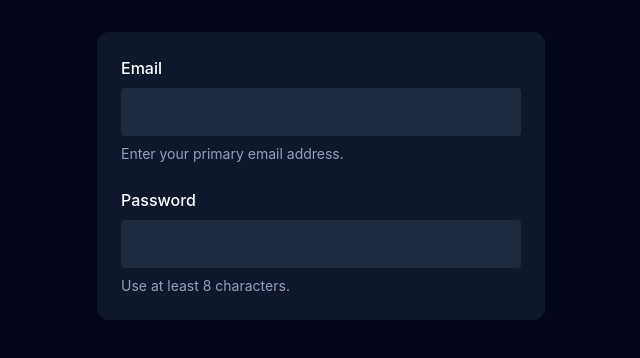
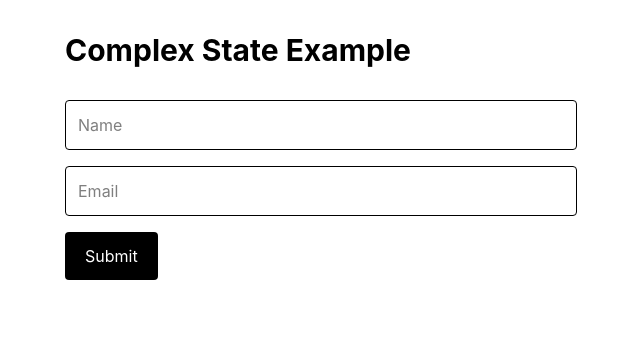
Before and after one commit to foysaliio/React-Mastery-Journey, a React (Vite) app: page / in a window 1280 px wide. Shown: the top 358 px of the page, without its empty margins (319-959 px from the left). Built offline with nearby package versions, Linux system fonts and the light colour scheme.

Commit message:
feat(react): explore complex state problems

```diff
--- a/src/App.tsx
+++ b/src/App.tsx
@@ -1,23 +1,90 @@
-import AccessibleField from "./Components/AccessibleField";
+import { useState } from "react";
 
-function App() {
+type UserForm = {
+  name: string;
+  email: string;
+};
+
+export default function App() {
+  const [form, setForm] = useState<UserForm>({
+    name: "",
+    email: "",
+  });
+
+  const [isSubmitting, setIsSubmitting] = useState(false);
+
+  const [error, setError] = useState<string | null>(null);
+
+  const [isSuccess, setIsSuccess] = useState(false);
+
+  function updateField(field: keyof UserForm, value: string) {
+    setForm((currentForm) => ({
+      ...currentForm,
+      [field]: value,
+    }));
+  }
+
+  async function handleSubmit() {
+    setIsSubmitting(true);
+    setError(null);
+    setIsSuccess(false);
+
+    try {
+      if (!form.name || !form.email) {
+        throw new Error("Name and email are required.");
+      }
+
+      await new Promise((resolve) => setTimeout(resolve, 1000));
+
+      setIsSuccess(true);
+
+      setForm({
+        name: "",
+        email: "",
+      });
+    } catch (error) {
+      setError(
+        error instanceof Error ? error.message : "Something went wrong.",
+      );
+    } finally {
+      setIsSubmitting(false);
+    }
+  }
+
   return (
-    <main className="min-h-screen bg-slate-950 p-8">
-      <section className="mx-auto max-w-md space-y-6 rounded-xl bg-slate-900 p-6">
-        <AccessibleField
-          label="Email"
-          hint="Enter your primary email address."
-          type="email"
+    <main className="mx-auto max-w-xl p-8">
+      <h1 className="text-3xl font-bold">Complex State Example</h1>
+
+      <div className="mt-8 space-y-4">
+        <input
+          type="text"
+          placeholder="Name"
+          value={form.name}
+          onChange={(event) => updateField("name", event.target.value)}
+          className="w-full rounded border p-3"
         />
 
-        <AccessibleField
-          label="Password"
-          hint="Use at least 8 characters."
-          type="password"
+        <input
+          type="email"
+          placeholder="Email"
+          value={form.email}
+          onChange={(event) => updateField("email", event.target.value)}
+          className="w-full rounded border p-3"
         />
-      </section>
+
+        <button
+          onClick={handleSubmit}
+          disabled={isSubmitting}
+          className="rounded bg-black px-5 py-3 text-white
+            disabled:opacity-50"
+        >
+          {isSubmitting ? "Submitting..." : "Submit"}
+        </button>
+
+        {error && <p className="text-red-600">{error}</p>}
+
+        {isSuccess && <p className="text-green-600">Submitted successfully.</p>}
+      </div>
     </main>
   );
 }
-
-export default App;
--- a/src/Components/AccessibleField.tsx
+++ /dev/null
@@ -1,35 +0,0 @@
-import { useId } from "react";
-
-type AccessibleFieldProps = {
-  label: string;
-  hint: string;
-  type?: "text" | "email" | "password";
-};
-
-function AccessibleField({ label, hint, type = "text" }: AccessibleFieldProps) {
-  const id = useId();
-
-  const inputId = `${id}-input`;
-  const hintId = `${id}-hint`;
-
-  return (
-    <div>
-      <label htmlFor={inputId} className="block font-medium text-white">
-        {label}
-      </label>
-
-      <input
-        id={inputId}
-        type={type}
-        aria-describedby={hintId}
-        className="mt-2 w-full rounded bg-slate-800 p-3 text-white"
-      />
-
-      <p id={hintId} className="mt-2 text-sm text-slate-400">
-        {hint}
-      </p>
-    </div>
-  );
-}
-
-export default AccessibleField;
```
